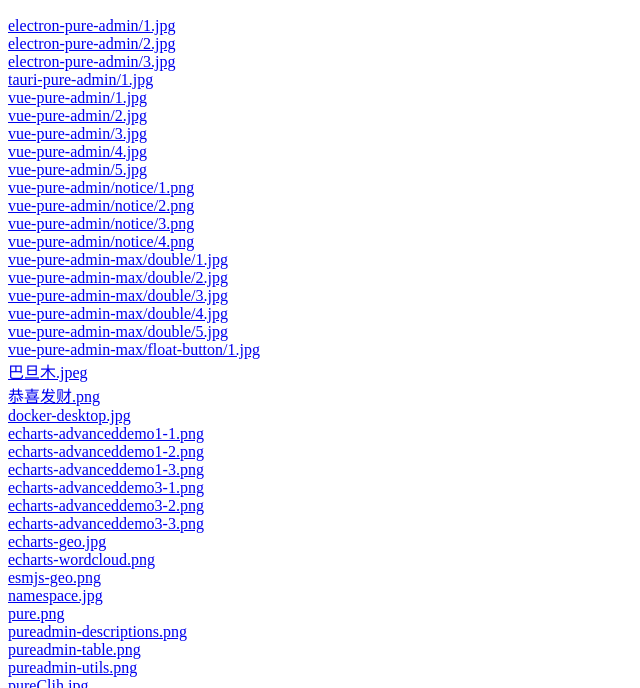
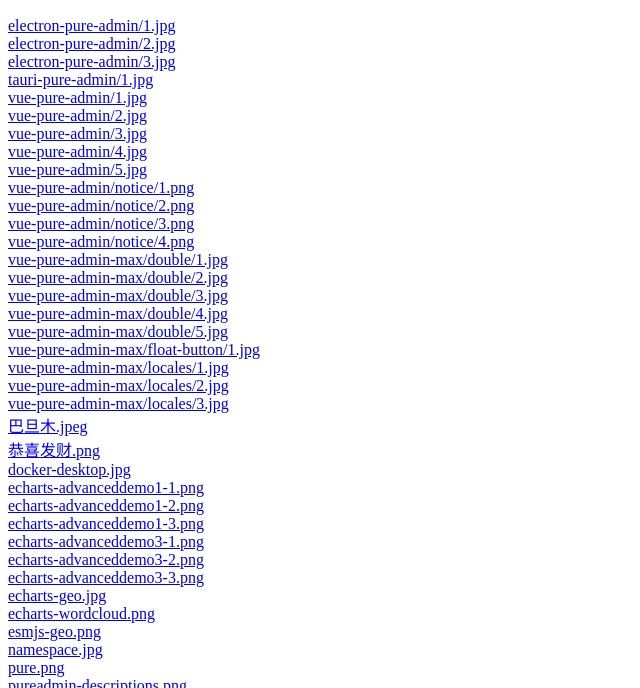
Before and after one commit to xiaoxian521/hyperlink, a plain HTML site: page index.html in a window 1280 px wide. Shown: the part 112-800 px from the top of the page, without its empty margins (0-640 px from the left). Drawn offline with Linux system fonts and the light colour scheme.

Commit message:
feat: add imgs

```diff
--- a/index.html
+++ b/index.html
@@ -34,6 +34,9 @@
 						"vue-pure-admin-max/double/4.jpg",
 						"vue-pure-admin-max/double/5.jpg",
 						"vue-pure-admin-max/float-button/1.jpg",
+						"vue-pure-admin-max/locales/1.jpg",
+						"vue-pure-admin-max/locales/2.jpg",
+						"vue-pure-admin-max/locales/3.jpg",
 						"巴旦木.jpeg",
 						"恭喜发财.png",
 						"docker-desktop.jpg",
```
Also changed, not shown: README.md, img/vue-pure-admin-max/locales/1.jpg (added), img/vue-pure-admin-max/locales/2.jpg (added), img/vue-pure-admin-max/locales/3.jpg (added).
